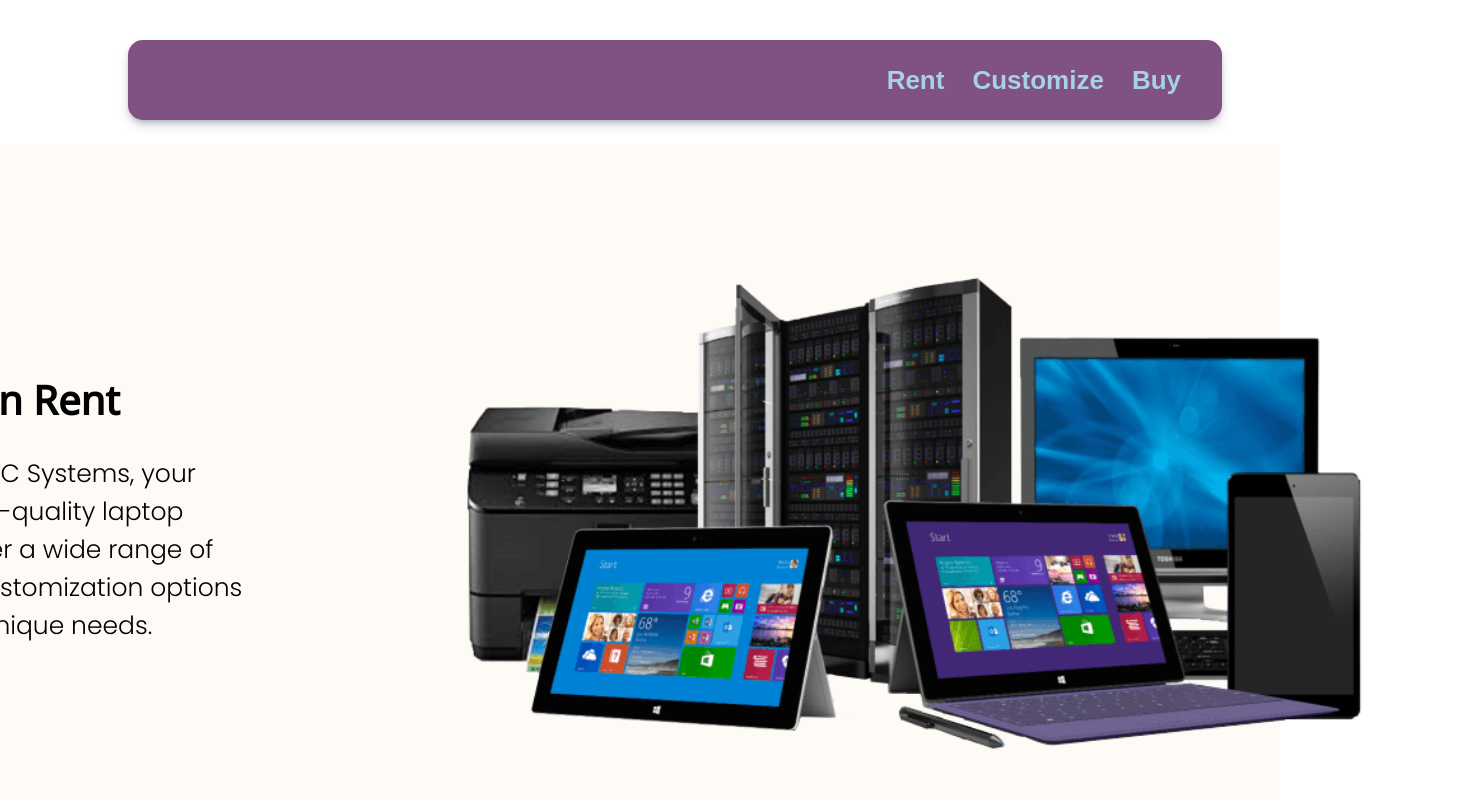
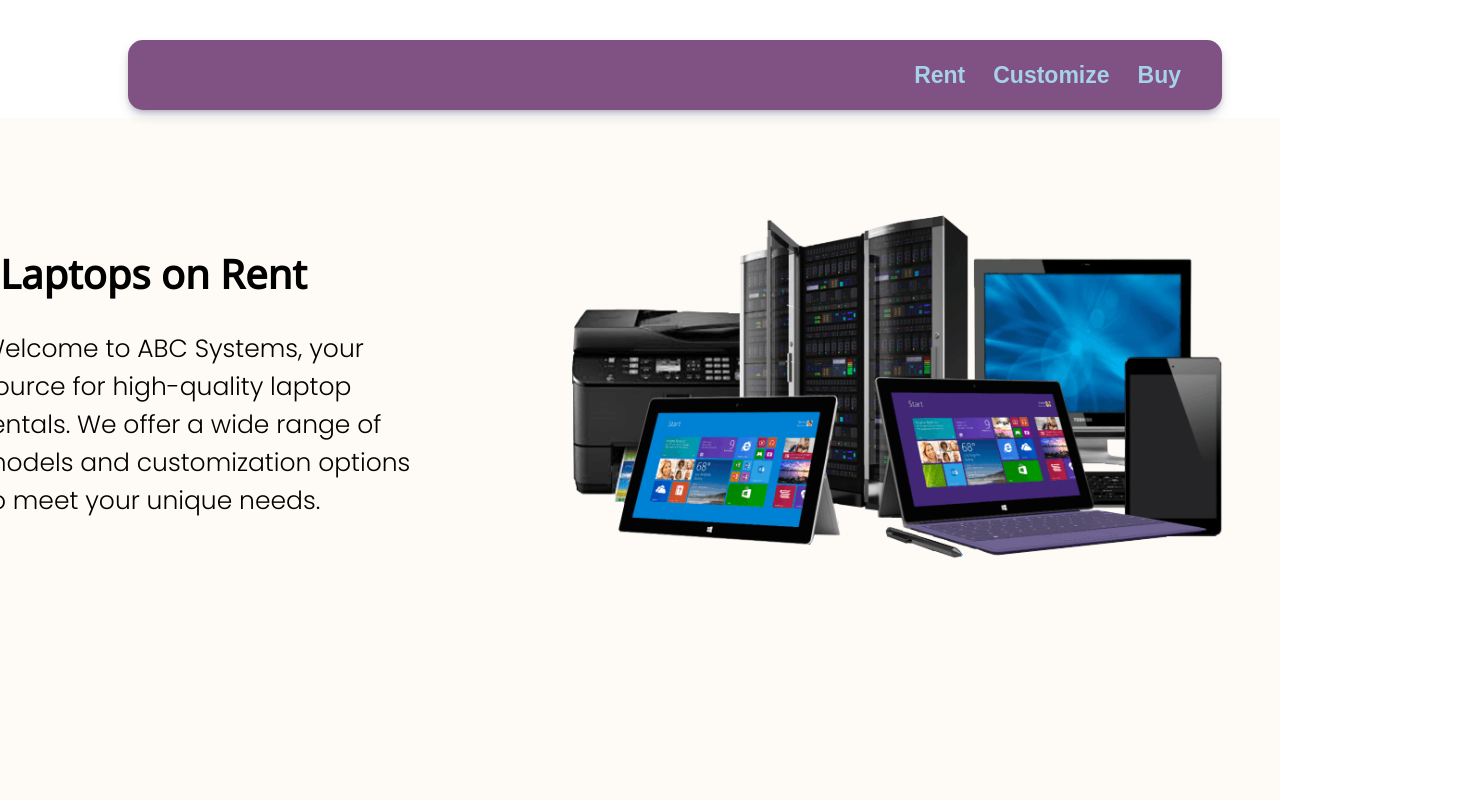
Before and after one commit to thevasanthram/PC_Rental_Frontend, a React (Create React App) app: page / in a window 1280 px wide. Shown: the top 800 px of the page, 1467 px wide, since content can reach past the window. Built offline with nearby package versions, Linux system fonts and the light colour scheme.

Commit message:
landingPage commit

```diff
--- a/src/Footer.css
+++ b/src/Footer.css
@@ -1,4 +1,4 @@
-#footer_container{
+#footer_container {
     background-color: #7F5283;
     display: flex;
     flex-direction: column;
@@ -13,25 +13,24 @@
     /* padding: 10px; */
 }
 
-.footer_heading{
+.footer_heading {
     position: relative;
-    height: 50px;
+    height: 40px;
     font-family: 'Inter';
     font-style: normal;
     font-weight: 700;
-    font-size: 35px;
+    font-size: 25px;
     color: #A6D1E6;
     font-family: 'Merriweather', serif;
 }
 
-.footer_content{
+.footer_content {
     padding: 0px 15px;
-    font-size: 25px;
+    font-size: 20px;
     font-family: 'Inter,sans-serif';
     font-weight: 500;
     color: #eeeeee;
 }
-
 #contact_container{
     display: flex;
     align-items: center;
--- a/src/LandingPage.css
+++ b/src/LandingPage.css
@@ -1,10 +1,10 @@
 #landing_page_container {
-    margin: 4rem 0rem 2rem 0rem;
+    margin: 3rem 0rem 2rem 0rem;
     display: flex;
     flex-direction: column;
     align-items: center;
     justify-content: center;
-    gap: 5rem;
+    gap: 10rem;
     background-color: #FEFBF6;
 }
 
@@ -15,10 +15,17 @@
     gap: 5rem;
 }
 
-.landing_page_heading{
+.landing_page_text_container{
+    display: flex;
+    flex-direction: column;
+    align-items: center;
+    justify-content: center;
+    gap: 2rem;
+}
+
+.landing_page_heading {
     position: relative;
-    width: 474px;
-    height: 79px;
+    width: 400px;
     font-family: 'Inter';
     font-style: normal;
     font-weight: 700;
@@ -26,13 +33,11 @@
     line-height: 48px;
     color: #000000;
     font-family: 'Noto Sans', sans-serif;
-
 }
 
 .landing_page_content {
     position: relative;
     width: 438px;
-    height: auto;
     font-family: 'Poppins', sans-serif;
     font-style: normal;
     font-weight: 300;
--- a/src/LandingPage.jsx
+++ b/src/LandingPage.jsx
@@ -15,11 +15,11 @@ function LandingPage(){
                     <div className='landing_page_heading'>Laptops on Rent</div>
                     <div className='landing_page_content'>Welcome to ABC Systems, your source for high-quality laptop rentals. We offer a wide range of models and customization options to meet your unique needs.</div>
                 </div>
-                <img src={WelcomeImage} alt="" style={{width:'1100px'}}/>
+                <img src={WelcomeImage} alt="" style={{width:'800px'}}/>
             </div>
 
             <div className='landing_page_card'>
-                <img src={BannerLaptop} alt="" style={{width:'1000px'}}/>
+                <img src={BannerLaptop} alt="" style={{width:'700px'}}/>
                 <div className='landing_page_text_container'>
                     <div className='landing_page_heading'>Features and Benefits</div>
                     <div className='landing_page_content'>
@@ -38,11 +38,11 @@ function LandingPage(){
                     <div className='landing_page_heading'>How it Works</div>
                     <div className='landing_page_content'>Select your ideal laptop from our website and make an online payment. We'll deliver the same laptop to you in no time.</div>
                 </div>
-                <img src={How_it_works_image} alt="" style={{width: '1000px'}}/>
+                <img src={How_it_works_image} alt="" style={{width: '700px'}}/>
             </div>
 
             <div className='landing_page_card'>
-                <img src={ThreeLaptops} alt="" style={{width:'1000px'}}/>
+                <img src={ThreeLaptops} alt="" style={{width:'700px'}}/>
                 <div className='landing_page_text_container'>
                     <div className='landing_page_heading'>Rental</div>
                     <div className='landing_page_content'>
@@ -60,7 +60,7 @@ function LandingPage(){
                         <li>Our team can work with you to create a customized rental package that meets your unique needs and budget. Contact us today to learn more!</li>
                     </div>
                 </div>
-                <img src={Customization_image} alt="" style={{width: '1000px'}}/>
+                <img src={Customization_image} alt="" style={{width: '700px'}}/>
             </div>
 
             <div className='landing_page_card'>
--- a/src/NavigationBar.css
+++ b/src/NavigationBar.css
@@ -6,7 +6,7 @@
     position: sticky;
     top: 5%;
     width: 80%;
-    height: 60px;
+    height: 50px;
     background-color: #7F5283;
     padding: 10px 35px;
     left: 10%;
@@ -19,7 +19,7 @@
     background-color: #7F5283;
     border: 0px;
     border-radius: 10px;
-    font-size: 26px;
+    font-size: 23px;
     font-weight: 600;
     height: 100%;
     color: #A6D1E6;
```
